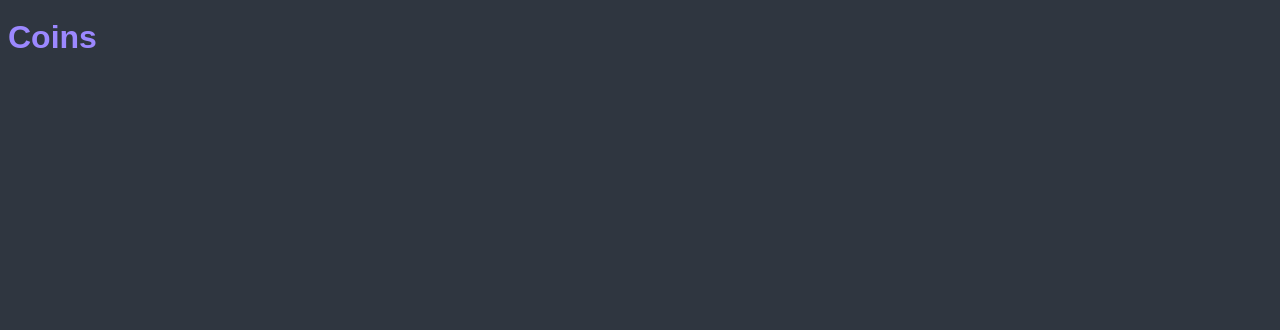
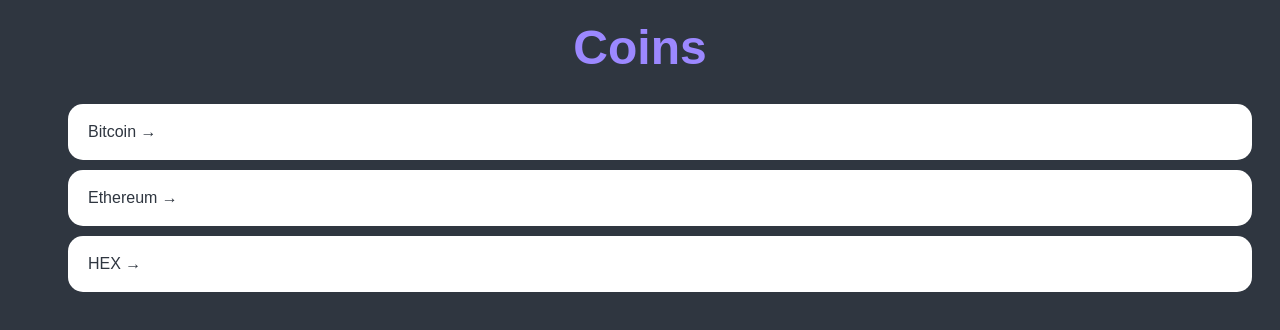
Before and after one commit to codeblue25/learn-react-master, a React (Create React App) app: page / in a window 1280 px wide. Shown: the top 330 px of the page. Built offline with nearby package versions, Linux system fonts and the light colour scheme.

Commit message:
Create Home view

```diff
--- a/src/App.tsx
+++ b/src/App.tsx
@@ -61,6 +61,7 @@ body {
 }
 a {
   text-decoration: none;
+  color: inherit;
 }
 `;
 
--- a/src/routes/Coins.tsx
+++ b/src/routes/Coins.tsx
@@ -1,11 +1,87 @@
 import styled from "styled-components";
+import { Link } from "react-router-dom";
+
+const Container = styled.div`
+  padding: 0px 20px;
+`;
+
+const Header = styled.header`
+  height: 10vh;
+  display: flex;
+  justify-content: center;
+  align-items: center;
+`;
+
+const CoinList = styled.ul``;
+
+const Coin = styled.li`
+  background-color: #fff;
+  color: ${(props) => props.theme.backgroundColor};
+  border-radius: 15px;
+  margin-bottom: 10px;
+  a {
+    padding: 20px;
+    transition: color 0.1s ease-in;
+    display: block;
+  }
+  &:hover {
+    a {
+      color: ${(props) => props.theme.accentColor};
+    }
+  }
+`;
 
 const Title = styled.h1`
+  font-size: 48px;
   color: ${(props) => props.theme.accentColor};
 `;
 
+const coins = [
+  {
+    id: "btc-bitcoin",
+    name: "Bitcoin",
+    symbol: "BTC",
+    rank: 1,
+    is_new: false,
+    is_active: true,
+    type: "coin",
+  },
+  {
+    id: "eth-ethereum",
+    name: "Ethereum",
+    symbol: "ETH",
+    rank: 2,
+    is_new: false,
+    is_active: true,
+    type: "coin",
+  },
+  {
+    id: "hex-hex",
+    name: "HEX",
+    symbol: "HEX",
+    rank: 3,
+    is_new: false,
+    is_active: true,
+    type: "token",
+  },
+];
+
 function Coins() {
-  return <Title>Coins</Title>;
+  return (
+    <Container>
+      <Header>
+        <Title>Coins</Title>
+      </Header>
+
+      <CoinList>
+        {coins.map((coin) => (
+          <Coin key={coin.id}>
+            <Link to={`/${coin.id}`}>{coin.name} &rarr;</Link>
+          </Coin>
+        ))}
+      </CoinList>
+    </Container>
+  );
 }
 
 export default Coins;
```
